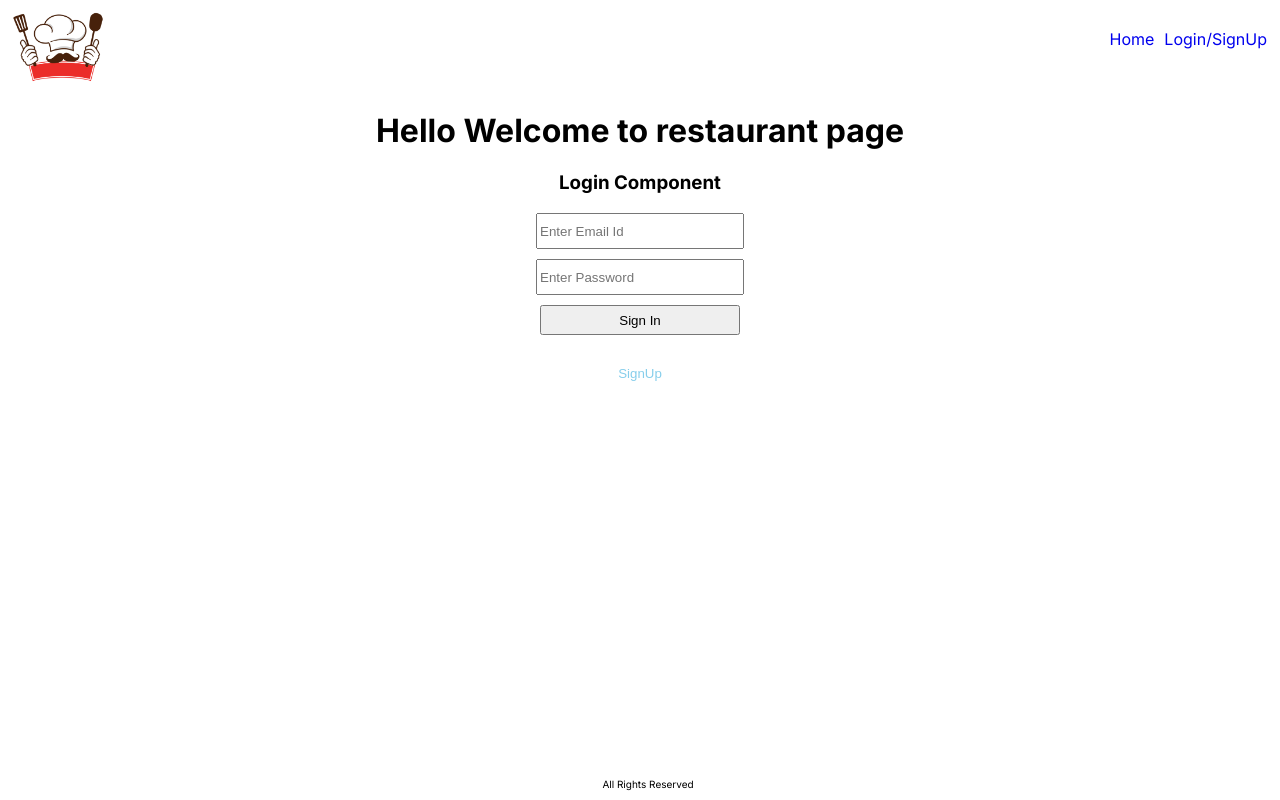
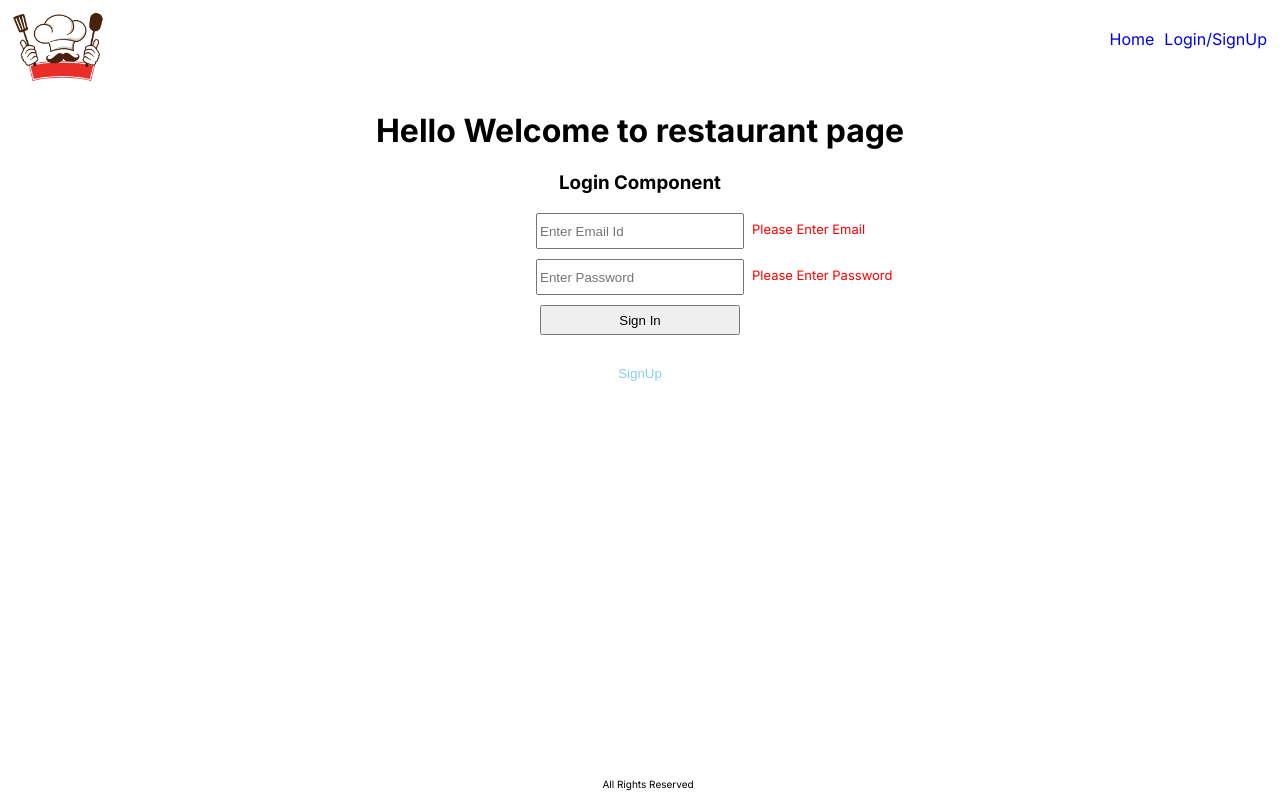
Before and after one commit to jjnawaaz/delivery-app, a Next.js app: page /restaurant in a window 1280 px wide. Both pictures are taken after a click on the button "Sign In". Built offline with nearby package versions, Linux system fonts and the light colour scheme.

Commit message:
Added login check fields

```diff
--- a/src/app/_components/RestaurantLogin.js
+++ b/src/app/_components/RestaurantLogin.js
@@ -1,4 +1,21 @@
+'use client'
+
+import { useState } from "react";
+
 const restaurantLogin = () => {
+
+  const [email,setEmail] = useState('')
+  const [password,setPassword] = useState('')
+  const [error,setError] = useState(false)
+  const handleLogin = ()=>{
+    if(!email || !password){
+      setError(true)
+    } else {
+      setError(false)
+    }
+  console.log(email,password)
+  }
+
   return (
     <>
       <h3> Login Component </h3>
@@ -7,17 +24,27 @@
           type="text"
           placeholder="Enter Email Id"
           className="input-field "
+          value={email}
+          onChange={(e)=>setEmail(e.target.value)}
         />
+        {
+          error && !email && <span className="input-error">Please Enter Email</span>
+        }
       </div>
       <div className="input-container">
         <input
           type="password"
           placeholder="Enter Password"
           className="input-field "
+          value={password}
+          onChange={(e)=>setPassword(e.target.value)}
         />
+         {
+          error && !password && <span className="input-error">Please Enter Password</span>
+        }
       </div>
       <div className="input-container">
-        <button className="button">Sign In</button>
+        <button className="button" onClick={handleLogin}>Sign In</button>
       </div>
     </>
   );
```
